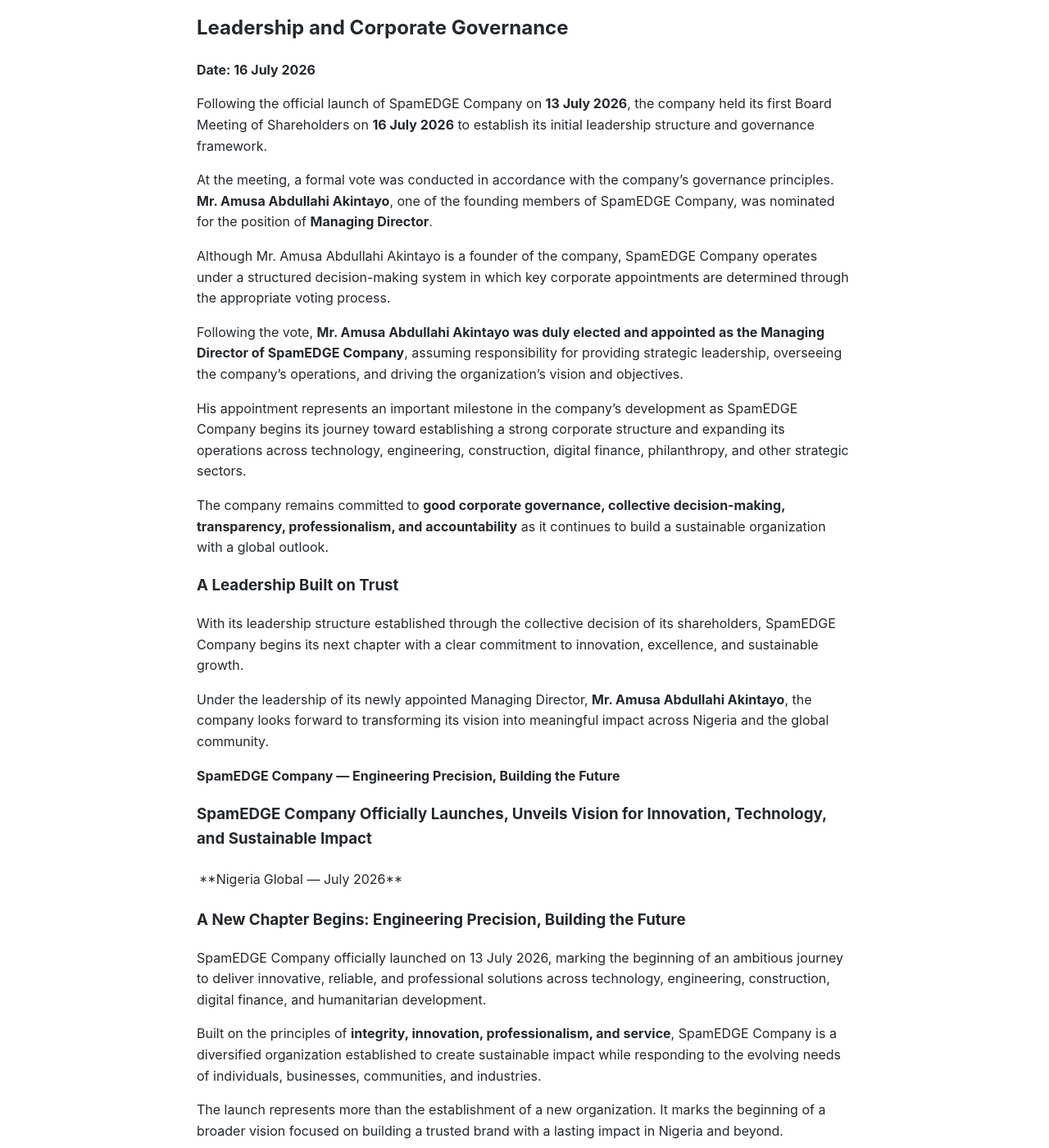
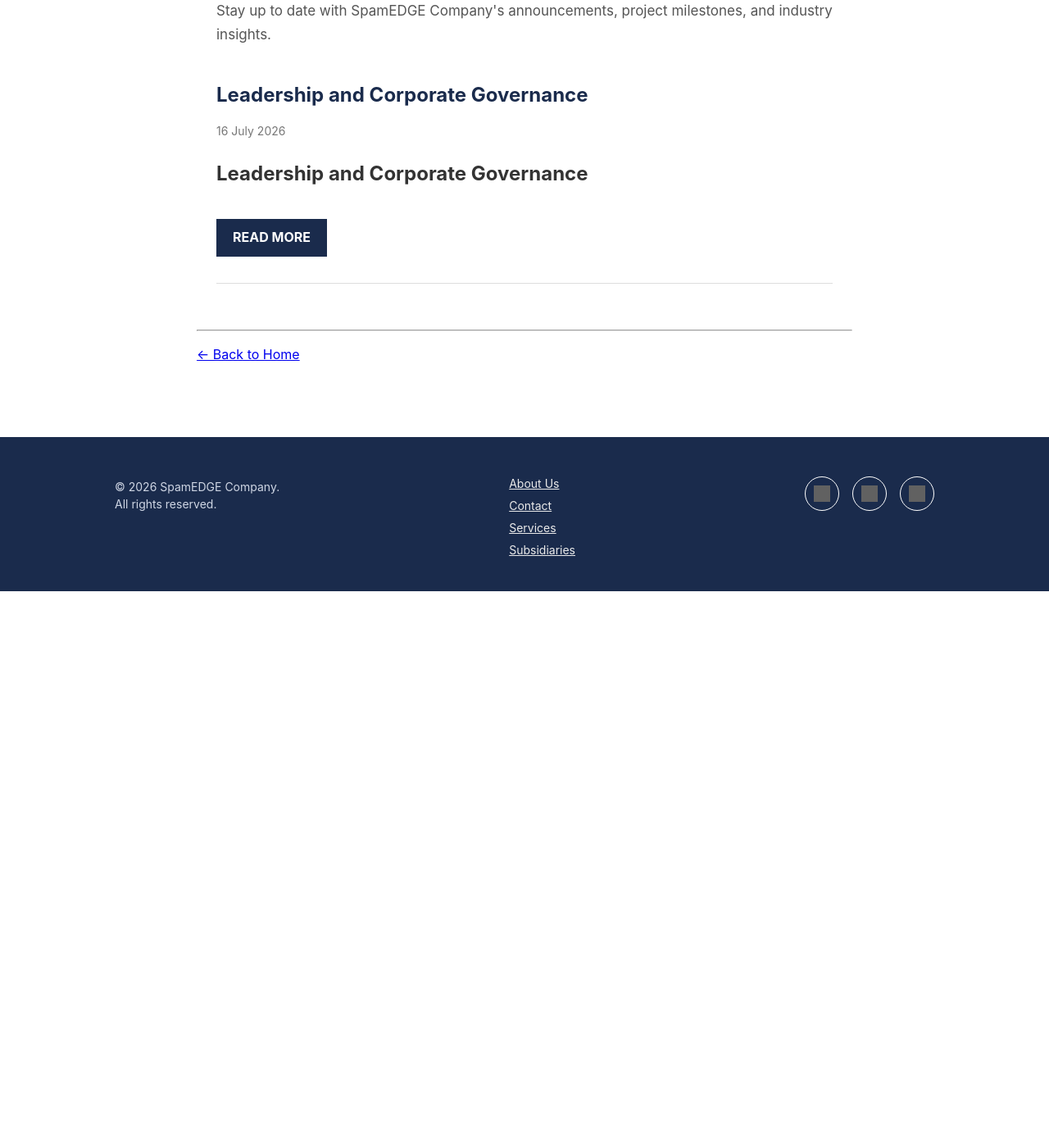
Before and after one commit to spamEDGEcompany/spamEDGEcompany.github.io, a Jekyll site: the page built from blog.md, in a window 1280 px wide and 1400 px high, scrolled down 239 px. Shown: the whole window at 82% size. Built offline with Jekyll 4.4.1, drawn with Linux system fonts in a browser that asks for light colours; after the commit the page ends 960 px from its top, so only the background shows below that; some of the changed text lies outside the part shown; grey boxes are pictures that could not be loaded.

Commit message:
Update blog.md

```diff
--- a/blog.md
+++ b/blog.md
@@ -3,94 +3,42 @@ layout: default
 title: News
 ---
 
-# News & Updates
+<div style="padding:48px 24px; max-width:900px; margin:auto;">
 
+<h1 style="color:#1a2b4c;">News & Updates</h1>
+
+<p style="font-size:17px; line-height:1.7; color:#555;">
 Stay up to date with SpamEDGE Company's announcements, project milestones, and industry insights.
+</p>
 
----
-## Leadership and Corporate Governance
+{% for post in site.posts %}
 
-**Date: 16 July 2026**
+<article style="margin-top:40px; padding-bottom:32px; border-bottom:1px solid #ddd;">
 
-Following the official launch of SpamEDGE Company on **13 July 2026**, the company held its first Board Meeting of Shareholders on **16 July 2026** to establish its initial leadership structure and governance framework.
+<h2 style="color:#1a2b4c; margin-bottom:8px;">
+<a href="{{ post.url }}" style="color:#1a2b4c; text-decoration:none;">
+{{ post.title }}
+</a>
+</h2>
 
-At the meeting, a formal vote was conducted in accordance with the company's governance principles. **Mr. Amusa Abdullahi Akintayo**, one of the founding members of SpamEDGE Company, was nominated for the position of **Managing Director**.
+<p style="color:#777; font-size:14px;">
+{{ post.date | date: "%d %B %Y" }}
+</p>
 
-Although Mr. Amusa Abdullahi Akintayo is a founder of the company, SpamEDGE Company operates under a structured decision-making system in which key corporate appointments are determined through the appropriate voting process.
+<div style="font-size:16px; line-height:1.7; color:#333;">
+{{ post.excerpt }}
+</div>
 
-Following the vote, **Mr. Amusa Abdullahi Akintayo was duly elected and appointed as the Managing Director of SpamEDGE Company**, assuming responsibility for providing strategic leadership, overseeing the company's operations, and driving the organization's vision and objectives.
+<a href="{{ post.url }}"
+style="display:inline-block; margin-top:15px; background:#1a2b4c; color:#fff; padding:10px 20px; text-decoration:none; font-weight:700;">
+READ MORE
+</a>
 
-His appointment represents an important milestone in the company's development as SpamEDGE Company begins its journey toward establishing a strong corporate structure and expanding its operations across technology, engineering, construction, digital finance, philanthropy, and other strategic sectors.
+</article>
 
-The company remains committed to **good corporate governance, collective decision-making, transparency, professionalism, and accountability** as it continues to build a sustainable organization with a global outlook.
+{% endfor %}
 
-### A Leadership Built on Trust
-
-With its leadership structure established through the collective decision of its shareholders, SpamEDGE Company begins its next chapter with a clear commitment to innovation, excellence, and sustainable growth.
-
-Under the leadership of its newly appointed Managing Director, **Mr. Amusa Abdullahi Akintayo**, the company looks forward to transforming its vision into meaningful impact across Nigeria and the global community.
-
-**SpamEDGE Company — Engineering Precision, Building the Future**
-
-### SpamEDGE Company Officially Launches, Unveils Vision for Innovation, Technology, and Sustainable Impact
-
-**Nigeria | Global — July 2026**
-
-### A New Chapter Begins: Engineering Precision, Building the Future
-
-SpamEDGE Company officially launched on 13 July 2026, marking the beginning of an ambitious journey to deliver innovative, reliable, and professional solutions across technology, engineering, construction, digital finance, and humanitarian development.
-
-Built on the principles of **integrity, innovation, professionalism, and service**, SpamEDGE Company is a diversified organization established to create sustainable impact while responding to the evolving needs of individuals, businesses, communities, and industries.
-
-The launch represents more than the establishment of a new organization. It marks the beginning of a broader vision focused on building a trusted brand with a lasting impact in Nigeria and beyond.
-
-## Our Subsidiaries
-
-SpamEDGE Company brings together a network of specialized subsidiaries, each designed to operate within strategic sectors while contributing to the organization's overall vision.
-
-### SpamEDGE Technology Limited
-
-Focused on technology-driven solutions and innovation, SpamEDGE Technology Limited is positioned to provide modern digital and technological services that address emerging needs across businesses and industries.
-
-### SpamEDGE Foundation
-
-The philanthropic arm of the organization is committed to creating positive social impact through **education, youth development, humanitarian outreach, skills acquisition, and environmental sustainability**.
-
-### SpamEDGE Cryptocurrency
-
-Focused on opportunities within the evolving digital economy, SpamEDGE Cryptocurrency aims to explore and develop solutions within the cryptocurrency and digital-finance ecosystem.
-
-## Our Mission
-
-Our mission is to provide innovative, reliable, and professional solutions that create value for our clients, partners, communities, and stakeholders while maintaining the highest standards of integrity and excellence.
-
-## Our Vision
-
-Our vision is to build a globally recognized organization that drives innovation, empowers communities, embraces emerging technologies, and contributes meaningfully to sustainable economic and social development.
-
-## Our Commitment
-
-As SpamEDGE Company begins this new chapter, we remain committed to building trusted partnerships, delivering world-class solutions, fostering innovation, and making meaningful contributions to society through every venture under our brand.
-
-The organization believes that sustainable growth is built through collaboration, professionalism, innovation, and a strong commitment to creating lasting value.
-
-## Our Promise
-
-At SpamEDGE Company, we promise to remain focused on **excellence, innovation, integrity, and service**. Every subsidiary under the SpamEDGE brand will work toward delivering solutions that are not only relevant today but also prepared for the opportunities and challenges of tomorrow.
-
-### A Legacy Begins Today
-
-The official launch of SpamEDGE Company signals the beginning of a bold vision — one that brings together technology, engineering, digital finance, philanthropy, and sustainable development under one growing organization.
-
-With a commitment to **transforming today and shaping tomorrow**, SpamEDGE Company looks forward to building meaningful partnerships and creating opportunities that extend from Nigeria to the global community.
-
-**Welcome to SpamEDGE Company.**
-
-**Today, we begin building the legacy of tomorrow.**
-
-**Nigeria | Global**
-
+</div>
 ---
 
-
 [← Back to Home](/)
```
